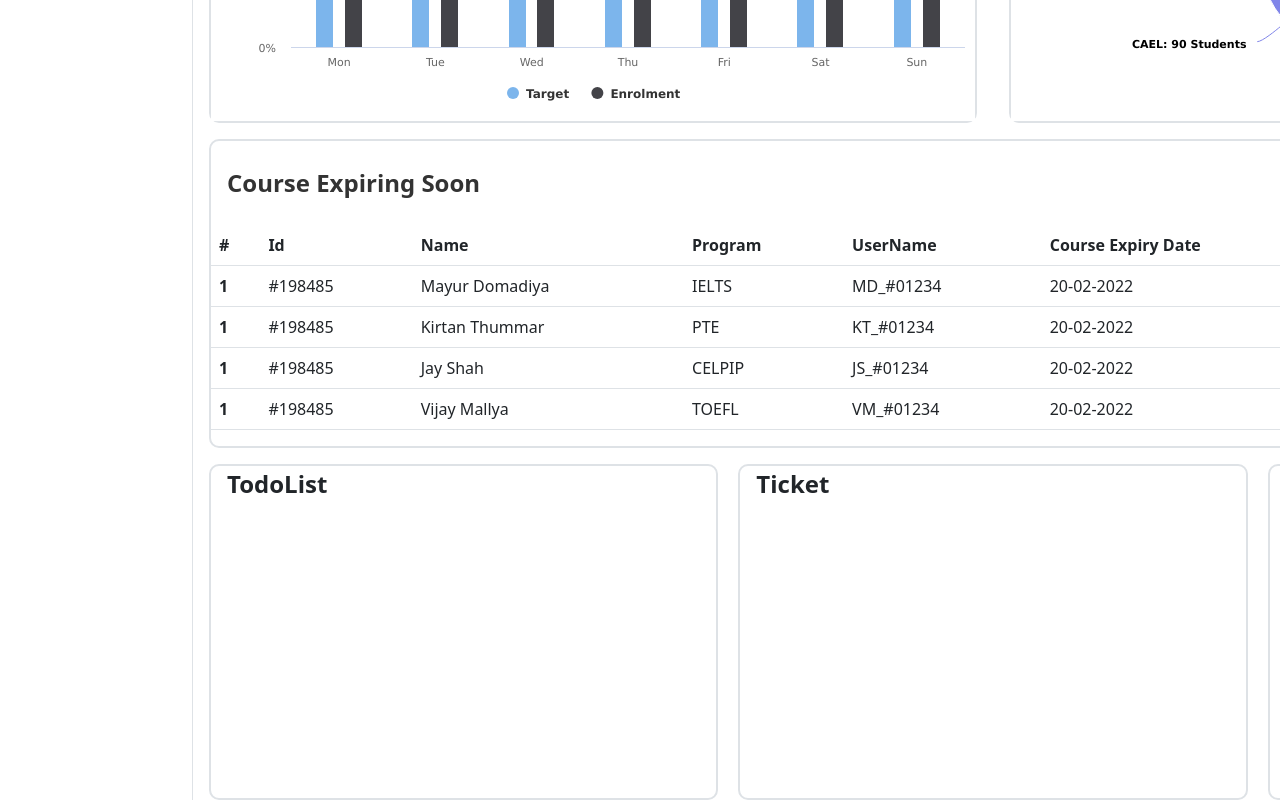
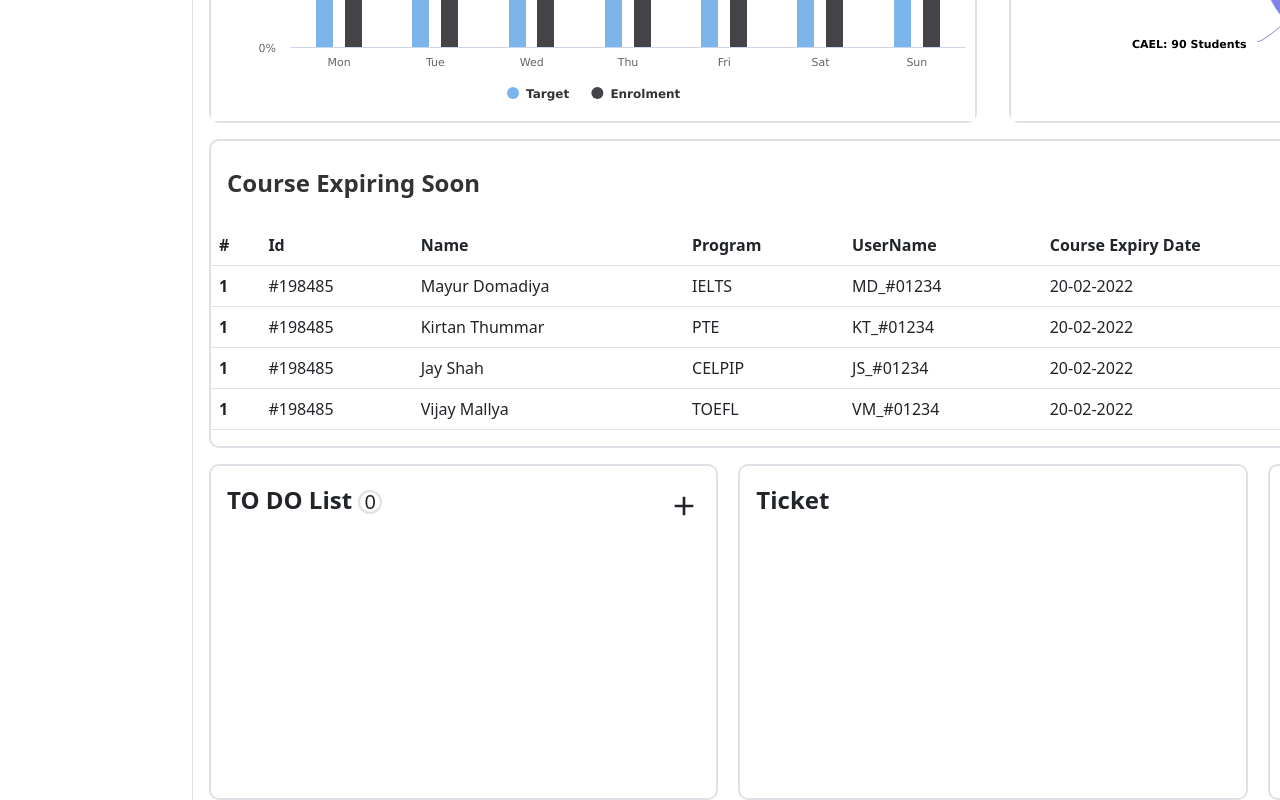
Before and after one commit to kirtan111/dashboard, a React (Create React App) app: page / in a window 1280 px wide. Shown: the part 753-1553 px from the top of the page. Built offline with nearby package versions, Linux system fonts and the light colour scheme.

Commit message:
ToDo List about to complete

```diff
--- a/src/components/MainDash/CourseDue/Calender/Calender.jsx
+++ b/src/components/MainDash/CourseDue/Calender/Calender.jsx
@@ -4,10 +4,11 @@ import "react-calendar/dist/Calendar.css";
 import "./Calendar.css";
 
 const Calender = () => {
-    const [value, onChange] = useState(new Date());
+    const [value, onChange] = useState([new Date(), new Date()]);
+
     return (
         <div className="border">
-            <Calendar className="calendar rounded-3" onChange={onChange} value={value} />
+            <Calendar className="calendar rounded-3" onChange={onChange} value={value} selectRange={true} />
         </div>
     );
 };
--- a/src/components/MainDash/CourseDue/CourseExp/CourseExp.jsx
+++ b/src/components/MainDash/CourseDue/CourseExp/CourseExp.jsx
@@ -6,8 +6,8 @@ const CourseExp = () => {
         <div>
             <p className="tablelabel my-4 ms-3 fw-bolder fs-4">Course Expiring Soon</p>
             <div>
-                <table class="table">
-                    <thead class="thead-light">
+                <table className="table">
+                    <thead className="thead-light">
                         <tr>
                             <th scope="col">#</th>
                             <th scope="col">Id</th>
--- a/src/components/MainDash/Extras/Ticket/Ticket.jsx
+++ b/src/components/MainDash/Extras/Ticket/Ticket.jsx
@@ -1,7 +1,7 @@
 import React from "react";
 
 const Ticket = () => {
-    return <div className="fw-bolder fs-4 mx-3 ">Ticket</div>;
+    return <div className="fw-bolder fs-4 mx-3 my-3">Ticket</div>;
 };
 
 export default Ticket;
--- /dev/null
+++ b/src/components/MainDash/Extras/TodoList/TodoList.css
@@ -0,0 +1,12 @@
+.addicon {
+    border-radius: 50%;
+    cursor: pointer;
+}
+.count {
+    border-radius: 100%;
+        /* margin-left: 5px; */
+        display: inline-flex;
+        align-items: center;
+        justify-content: center;
+        width: 1.5rem;
+        height: 1.5rem;}
--- a/src/components/MainDash/Extras/TodoList/TodoList.jsx
+++ b/src/components/MainDash/Extras/TodoList/TodoList.jsx
@@ -1,7 +1,80 @@
-import React from "react";
+import React, { useState } from "react";
+import AddIcon from "@material-ui/icons/Add";
+import "./TodoList.css";
 
 const TodoList = () => {
-    return <div className="fw-bolder fs-4 mx-3 ">TodoList</div>;
+    const [todos, setTodos] = useState([]);
+    const [inputValue, setInputValue] = useState("");
+    const [addtask, setAddtask] = useState(false);
+    const [count, setCount] = useState(0);
+
+    const handleInputChange = (event) => {
+        setInputValue(event.target.value);
+    };
+
+    const handleAddTodo = () => {
+        if (inputValue !== "") {
+            setTodos([inputValue, ...todos]);
+            setAddtask(true);
+            setInputValue("");
+            setCount(count + 1);
+        }
+    };
+
+    // const handleDeleteTodo = (index) => {
+    //     const newTodos = [...todos];
+    //     newTodos.splice(index, 1);
+    //     setTodos(newTodos);
+    // };
+
+    return (
+        <div>
+            <div className="d-flex justify-content-between todoTitle  ">
+                <div className="fw-bolder fs-4 mx-3 my-3">
+                    TO DO List <span className="count fw-normal fs-5 border">{count}</span>
+                </div>
+                <span>
+                    <AddIcon className="addicon fw-bolder fs-2 mx-3 my-4" onClick={() => setAddtask(true)} />
+                </span>
+            </div>
+            <div>
+                {addtask && (
+                    <div className="inputfield d-flex justify-content-between mx-3">
+                        <input className="border rounded-3" type="text" value={inputValue} onChange={handleInputChange} placeholder="Add a new task..." />
+                        <button className="border rounded-3 btn btn-primary" onClick={handleAddTodo}>
+                            Add
+                        </button>
+                    </div>
+                )}
+                <div className="mx-3">
+                    {todos.map((todo, index) => (
+                        <div className="d-flex my-4 justify-content-between todoTask" key={index}>
+                            <div>{todo}</div>
+                            <div>
+                                <select className="border rounded-3">
+                                    <option className="btn btn-primary" value="Open">
+                                        Open
+                                    </option>
+                                    <option className="btn btn-info" value="vegetable">
+                                        In Progress
+                                    </option>
+                                    <option className="btn btn-warning" value="Pending">
+                                        Pending
+                                    </option>
+                                    <option className="btn btn-danger" value="In Review">
+                                        In Review
+                                    </option>
+                                    <option className="btn btn-success" value="Finished">
+                                        Finished
+                                    </option>
+                                </select>
+                            </div>
+                        </div>
+                    ))}
+                </div>
+            </div>
+        </div>
+    );
 };
 
 export default TodoList;
```
